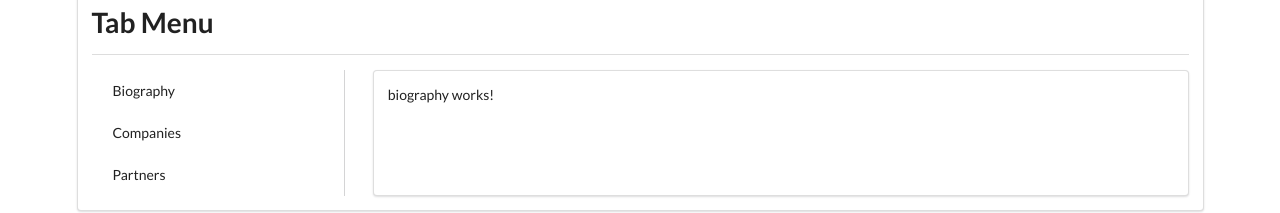
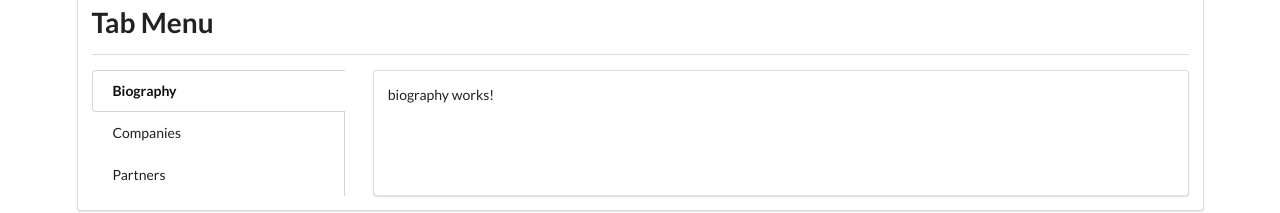
Before and after one commit to fundayluck/angular-comps, an Angular app: page /collections in a window 1280 px wide. Shown: the part 371-584 px from the top of the page. Built offline with nearby package versions, Linux system fonts and the light colour scheme.

Commit message:
relative routerlink references

```diff
--- a/src/app/collections/collections-home/collections-home.component.html
+++ b/src/app/collections/collections-home/collections-home.component.html
@@ -5,11 +5,11 @@
 <div class="ui grid">
   <div class="four wide column">
     <div class="ui vertical fluid tabular menu">
-      <a class="item" routerLink="" routerLinkActive="active">Biography</a>
-      <a class="item" routerLink="companies" routerLinkActive="active"
+      <a class="item" routerLink="./" routerLinkActive="active">Biography</a>
+      <a class="item" routerLink="./companies" routerLinkActive="active"
         >Companies</a
       >
-      <a class="item" routerLink="partners" routerLinkActive="active"
+      <a class="item" routerLink="./partners" routerLinkActive="active"
         >Partners</a
       >
     </div>
```
Also changed, not shown: src/app/collections/collections-home/collections-home.component.ts (+8 -2 lines).
